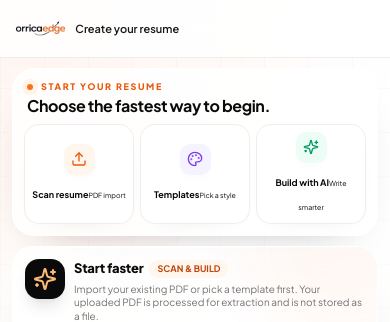
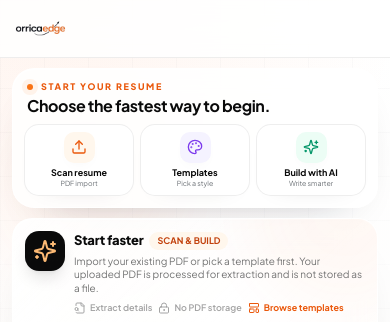
Before and after one commit to gautambetu540-droid/orrica-edge-resume-builder, a Next.js app: page /resume/new in a window 390 px wide. Shown: the top 322 px of the page. Built offline with nearby package versions, Linux system fonts and the light colour scheme; no server answers.

Commit message:
fix mobile resume wizard UX and responsive quick-start cards

```diff
--- a/app/premium-3d.css
+++ b/app/premium-3d.css
@@ -41,6 +41,9 @@
 
 .oe-quick-start{position:relative;background:rgba(255,255,255,.84);border:1px solid rgba(255,255,255,.75);box-shadow:0 20px 55px -42px rgba(20,20,20,.35),inset 0 1px 0 rgba(255,255,255,.9);backdrop-filter:blur(18px);-webkit-backdrop-filter:blur(18px);}
 .oe-quick-action{display:flex;min-height:58px;align-items:center;gap:8px;border-radius:14px;border:1px solid rgba(20,20,20,.07);background:rgba(255,255,255,.82);padding:8px;box-shadow:0 8px 24px -22px rgba(20,20,20,.25);transition:background-color 180ms ease,border-color 180ms ease,transform 220ms ease,box-shadow 220ms ease;}
+.oe-quick-action > span:last-child{display:flex;min-width:0;flex:1;flex-direction:column;justify-content:center;line-height:1.15;}
+.oe-quick-action strong{display:block;white-space:nowrap;overflow:hidden;text-overflow:ellipsis;font-size:11px;line-height:1.2;}
+.oe-quick-action small{display:block;margin-top:3px;color:var(--oe-muted);font-size:9px;line-height:1.2;}
 .oe-quick-action:hover{transform:translateY(-2px);background:rgba(255,255,255,.96);border-color:rgba(255,106,33,.22);box-shadow:0 16px 30px -24px rgba(20,20,20,.32);}
 .oe-quick-action:active{transform:none;}
 .oe-quick-icon{display:flex;height:34px;width:34px;flex:none;align-items:center;justify-content:center;border-radius:10px;box-shadow:0 5px 16px -12px rgba(20,20,20,.28);}
@@ -56,5 +59,25 @@
   .oe-primary-button,.oe-3d-button,.magnetic-button{border-radius:11px;}
   .oe-glass-nav{backdrop-filter:blur(16px) saturate(125%);-webkit-backdrop-filter:blur(16px) saturate(125%);}
   .hero-grid{background-size:38px 38px!important;}
+
+  /* Resume-builder mobile header: logo + compact account only. */
+  .oe-wizard-shell .oe-glass-nav > div > .min-w-0.flex-1{display:none!important;}
+  .oe-wizard-shell .oe-glass-nav > div{justify-content:space-between!important;}
+  .oe-wizard-shell .oe-glass-nav .oe-glass{max-width:150px!important;}
+  .oe-wizard-shell .oe-glass-nav .oe-glass > div{min-width:0;}
+  .oe-wizard-shell .oe-glass-nav .oe-glass > div > div:first-child{max-width:92px;font-size:9px!important;}
+
+  /* Quick-start cards: never allow inline text collisions on small screens. */
+  .oe-quick-start > div{gap:10px!important;}
+  .oe-quick-action{min-height:84px!important;padding:9px 6px!important;gap:6px!important;flex-direction:column;justify-content:center;text-align:center;}
+  .oe-quick-action > span:last-child{width:100%;align-items:center;flex:none;}
+  .oe-quick-action strong{max-width:100%;font-size:9px!important;line-height:1.2!important;}
+  .oe-quick-action small{margin-top:3px!important;font-size:7.5px!important;line-height:1.2!important;}
+  .oe-quick-icon{width:32px!important;height:32px!important;border-radius:10px!important;}
+
+  /* Keep the wizard content airy but compact on phones. */
+  #resume-builder > section h1{font-size:31px!important;line-height:1.05!important;}
+  #resume-builder > section .oe-wizard-panel{padding:15px!important;border-radius:20px!important;}
+  #resume-builder > section .oe-wizard-panel input,#resume-builder > section .oe-wizard-panel textarea,#resume-builder > section .oe-wizard-panel select{font-size:15px!important;}
 }
 @media(prefers-reduced-motion:reduce){.oe-3d-card,.premium-surface,.glass-card,.oe-primary-button,.oe-3d-button,.magnetic-button,.oe-glow-orb,.oe-glass-pulse{animation:none!important;transition:none!important;transform:none!important;}}
```
